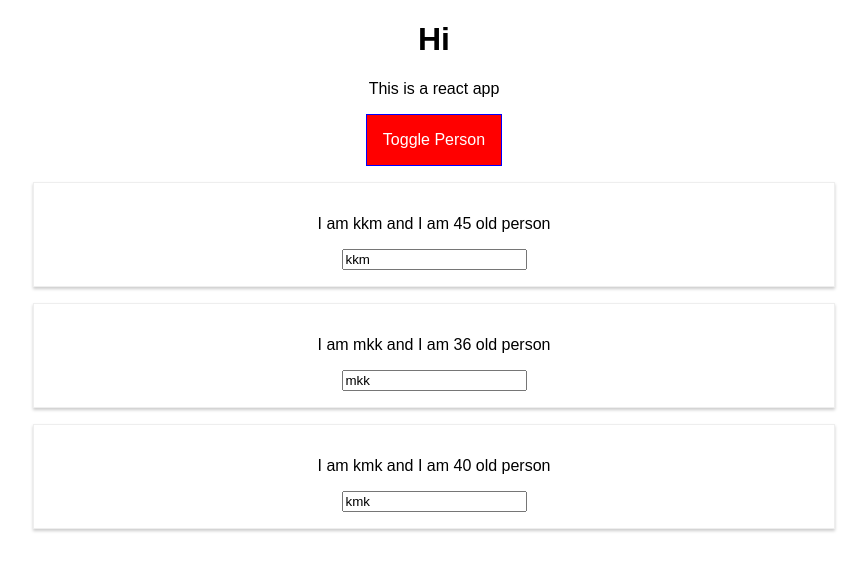
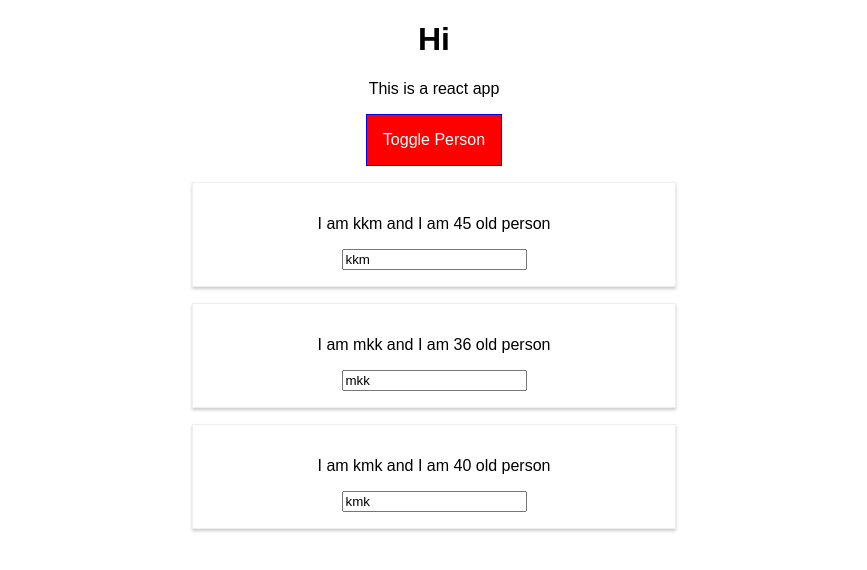
Before and after one commit to kartikm76/react-complete-guide, a React app: page / in a window 1280 px wide. Both pictures are taken after a click on the button "Toggle Person". Shown: the top 570 px of the page, without its empty margins (206-1073 px from the left). Built offline with nearby package versions, Linux system fonts and the light colour scheme.

Commit message:
Uodated CSS

```diff
--- a/src/Person/Person.css
+++ b/src/Person/Person.css
@@ -7,10 +7,8 @@
     text-align: center;
 }
 
-/*
 @media (min-width: 500px) {
     .Person {
-        width: 900px;
+        width: 450px;
     }
 }
-*/
```
